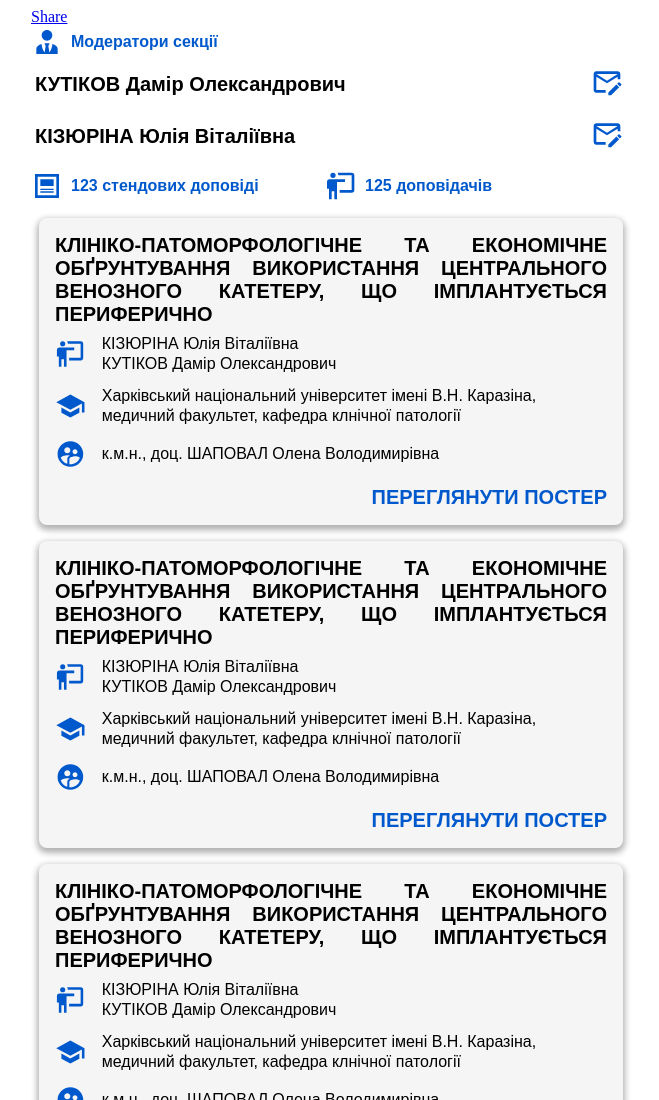
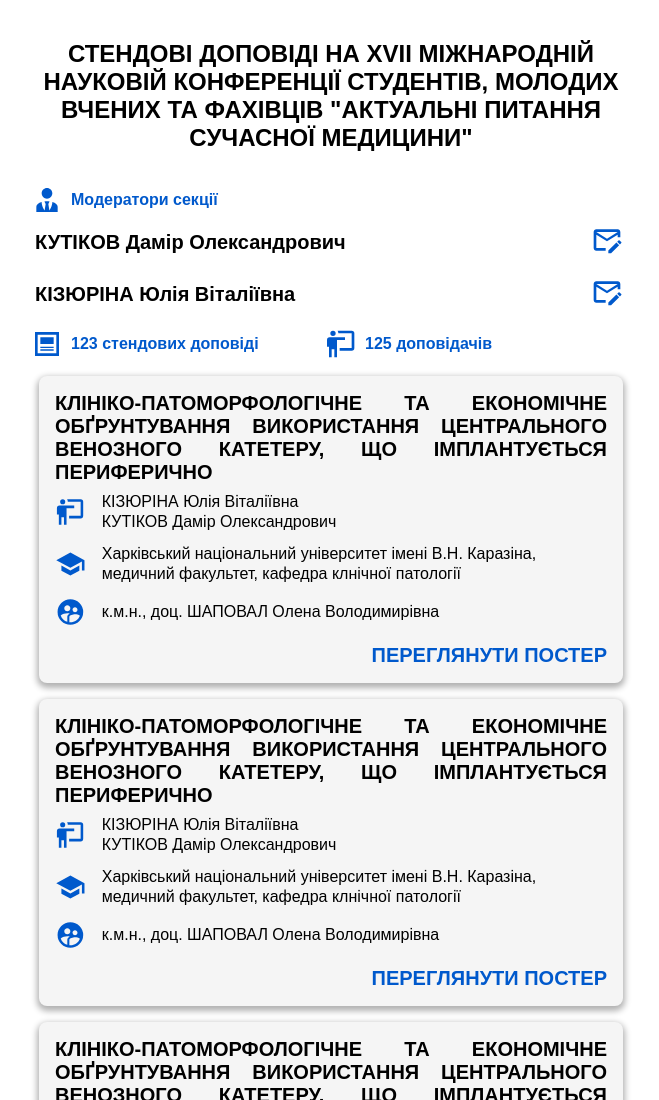
Before and after one commit to Kutikov/SiteTry, a plain HTML site: page index.html in a window 1280 px wide. Shown: the top 1100 px of the page, without its empty margins (309-968 px from the left). Drawn offline with Linux system fonts and the light colour scheme.

Commit message:
working auto add posters

```diff
--- a/css/main.css
+++ b/css/main.css
@@ -93,6 +93,17 @@
   font-size: 14px;
   font-weight: 600;
 }
+.page_title{
+  font-family: sans-serif;
+  margin-top: 16px;
+  text-transform: uppercase;
+  margin-bottom: 8px;
+  padding-top: 16px;
+  padding-bottom: 24px;
+  font-size: 16px;
+    text-align: center;
+  font-weight: 600;
+}
 .info_text{
   word-break: break-word;
   margin-bottom: 0px;
@@ -128,6 +139,10 @@
     font-size: 20px;
     text-align: justify;
   }
+  .page_title{
+    font-size: 24px;
+    text-align: center;
+  }
   .info_text{
     font-size: 16px;
   }
--- a/index.html
+++ b/index.html
@@ -25,12 +25,19 @@
 </head>
 
 <body>
+    <div id="fb-root"></div>
+    <script async defer crossorigin="anonymous" src="https://connect.facebook.net/en_GB/sdk.js#xfbml=1&version=v8.0" nonce="CgVyhwPa">
+
+    </script>
     <script src="js/dist/viewer.js"></script>
     <div style="width: 100%;display:flex;align-content: center;">
       <div id="cardsRoot" class="posters_holder">
-        <div style="display: flex">
+        <div style="width:100%; display: flex; align-items: center;">
+          <p class="page_title">Стендові доповіді на XVII Міжнародній науковій конференції студентів, молодих вчених та фахівців "Актуальні питання сучасної медицини"</p>
+        </div>
+        <!--<div style="display: flex">
           <div class="fb-share-button" data-href=" https://kutikov.github.io/karazin-conference2020/" data-layout="button" data-size="large"><a target="_blank" href="https://www.facebook.com/sharer/sharer.php?u=https%3A%2F%2Fdamirkut.github.io%2Fkarazin_conference2020%2F&amp;src=sdkpreparse" class="fb-xfbml-parse-ignore">Share</a></div>
-        </div>
+        </div>-->
         <div style="width:100%; display: flex; align-items: center;">
           <svg style="width:32px;height:32px;margin-right:8px" viewBox="0 0 24 24">
             <path fill="#0059cc" d="M12 3C14.21 3 16 4.79 16 7S14.21 11 12 11 8 9.21 8 7 9.79 3 12 3M16 13.54C16 14.6 15.72 17.07 13.81 19.83L13 15L13.94 13.12C13.32 13.05 12.67 13 12 13S10.68 13.05 10.06 13.12L11 15L10.19 19.83C8.28 17.07 8 14.6 8 13.54C5.61 14.24 4 15.5 4 17V21H20V17C20 15.5 18.4 14.24 16 13.54Z" />
@@ -71,16 +78,15 @@
     </div>
     <div style="height: 0px; width: 0px; visibility: collapse;">
     <ul id="images">
-      <li><img src="images/picture-1.jpg" style="height: 0px;width: 0px" alt="Picture 1"></li>
-      <li><img src="images/picture-2.jpg" style="height: 0px;width: 0px" alt="Picture 2"></li>
-      <li><img src="images/picture-3.jpg" style="height: 0px;width: 0px" alt="Picture 3"></li>
+
     </ul>
     </div>
-    <div id="fb-root"></div>
-    <script async defer crossorigin="anonymous" src="https://connect.facebook.net/en_GB/sdk.js#xfbml=1&version=v8.0" nonce="CgVyhwPa">
+  <script type="text/javascript">
 
-    </script>
-  <script type="text/javascript">
+        for(let i = 0; i < imagesList.length; i++){
+          let item = generateImage(imagesList[i]);
+          document.getElementById('images').appendChild(item);
+        }
 
         const gallery = new Viewer(document.getElementById('images'), {
           toolbar: {
--- a/js/cards.js
+++ b/js/cards.js
@@ -24,6 +24,12 @@ const cardPrototype =
     </div>
 </div>`
 
+function generateImage(source){
+    let item = document.createElement('li');
+    item.innerHTML = '<img src="images/!source!" style="height: 0px;width: 0px" alt="Picture 3">'.replace(/!source!/i, source);
+    return item;
+}
+
 function generatePosterCard(source){
     let html = cardPrototype;
     html = html.replace(/!title!/i, source.title);
--- a/js/poster_sources.js
+++ b/js/poster_sources.js
@@ -4,21 +4,21 @@ const posters = [
         "authors": "КІЗЮРІНА Юлія Віталіївна<br/>КУТІКОВ Дамір Олександрович",
         "affiliation": "Харківський національний університет імені В.Н. Каразіна, медичний факультет, кафедра клнічної патології",
         "supervisor": "к.м.н., доц. ШАПОВАЛ Олена Володимирівна",
-        "image_name": "image_3"
+        "image_name": "picture-3.jpg"
     },
     {
         "title": "КЛІНІКО-ПАТОМОРФОЛОГІЧНЕ ТА ЕКОНОМІЧНЕ ОБҐРУНТУВАННЯ ВИКОРИСТАННЯ ЦЕНТРАЛЬНОГО ВЕНОЗНОГО КАТЕТЕРУ, ЩО ІМПЛАНТУЄТЬСЯ ПЕРИФЕРИЧНО",
         "authors": "КІЗЮРІНА Юлія Віталіївна<br/>КУТІКОВ Дамір Олександрович",
         "affiliation": "Харківський національний університет імені В.Н. Каразіна, медичний факультет, кафедра клнічної патології",
         "supervisor": "к.м.н., доц. ШАПОВАЛ Олена Володимирівна",
-        "image_name": "image_1"
+        "image_name": "picture-1.jpg"
     },
     {
         "title": "КЛІНІКО-ПАТОМОРФОЛОГІЧНЕ ТА ЕКОНОМІЧНЕ ОБҐРУНТУВАННЯ ВИКОРИСТАННЯ ЦЕНТРАЛЬНОГО ВЕНОЗНОГО КАТЕТЕРУ, ЩО ІМПЛАНТУЄТЬСЯ ПЕРИФЕРИЧНО",
         "authors": "КІЗЮРІНА Юлія Віталіївна<br/>КУТІКОВ Дамір Олександрович",
         "affiliation": "Харківський національний університет імені В.Н. Каразіна, медичний факультет, кафедра клнічної патології",
         "supervisor": "к.м.н., доц. ШАПОВАЛ Олена Володимирівна",
-        "image_name": "image_2"
+        "image_name": "picture-2.jpg"
     }
 ];
-const imagesList = [ "image_1", "image_2", "image_3" ];
+const imagesList = [ "picture-1.jpg", "picture-2.jpg", "picture-3.jpg" ];
```
